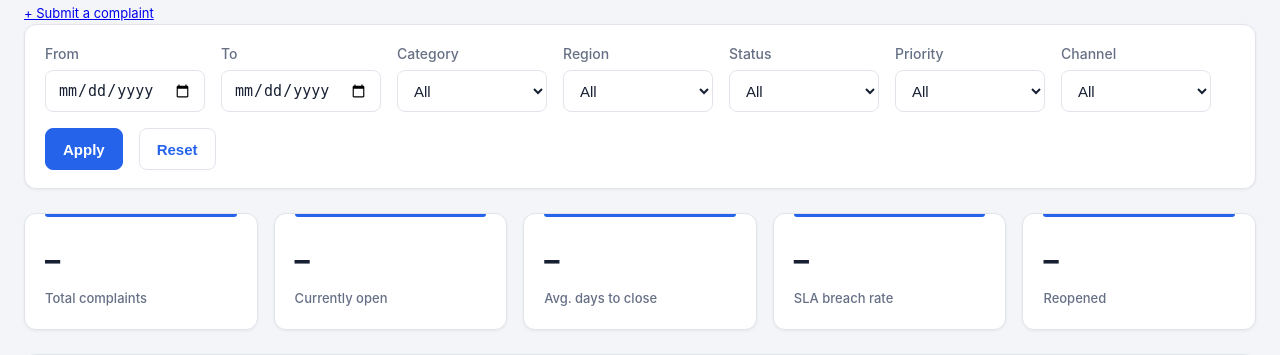
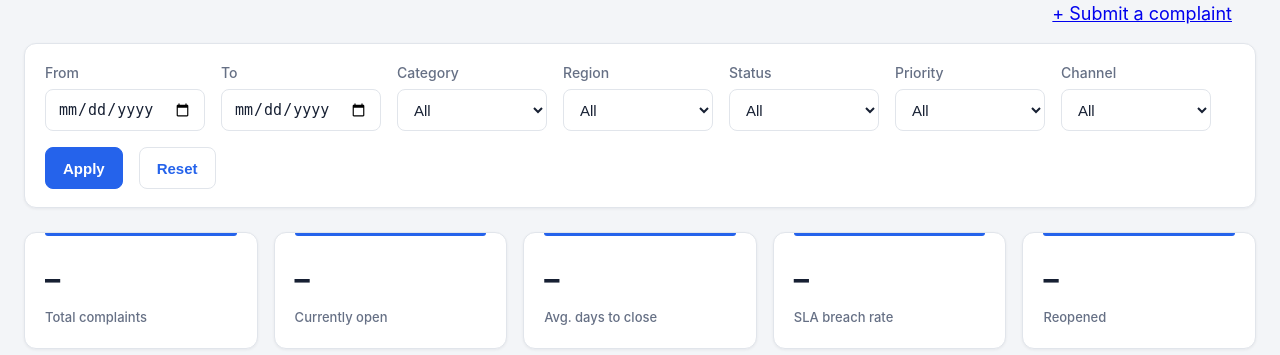
Before and after one commit to maxhubdata/Hack-the-Hill-3, a Flask app: page / in a window 1280 px wide. Shown: the part 122-477 px from the top of the page. Run offline with Flask 3, Linux system fonts and the light colour scheme; data that the repository does not hold is empty; some libraries are stand-ins or nearby versions.

Commit message:
some changes idk

```diff
--- a/complaints_dashboard/templates/index.html
+++ b/complaints_dashboard/templates/index.html
@@ -12,7 +12,7 @@
   <h1>Complaints dashboard</h1>
 </header>
 
-<a href="{{ url_for('submit_form') }}" style="font-size:13px;">+ Submit a complaint</a>
+<a href="{{ url_for('submit_form') }}" style="font-size:18px; display:block; text-align:right; margin: 0 24px 16px;">+ Submit a complaint</a>
 
 <section class="filters" id="filters">
   <div class="filter-group">
```
